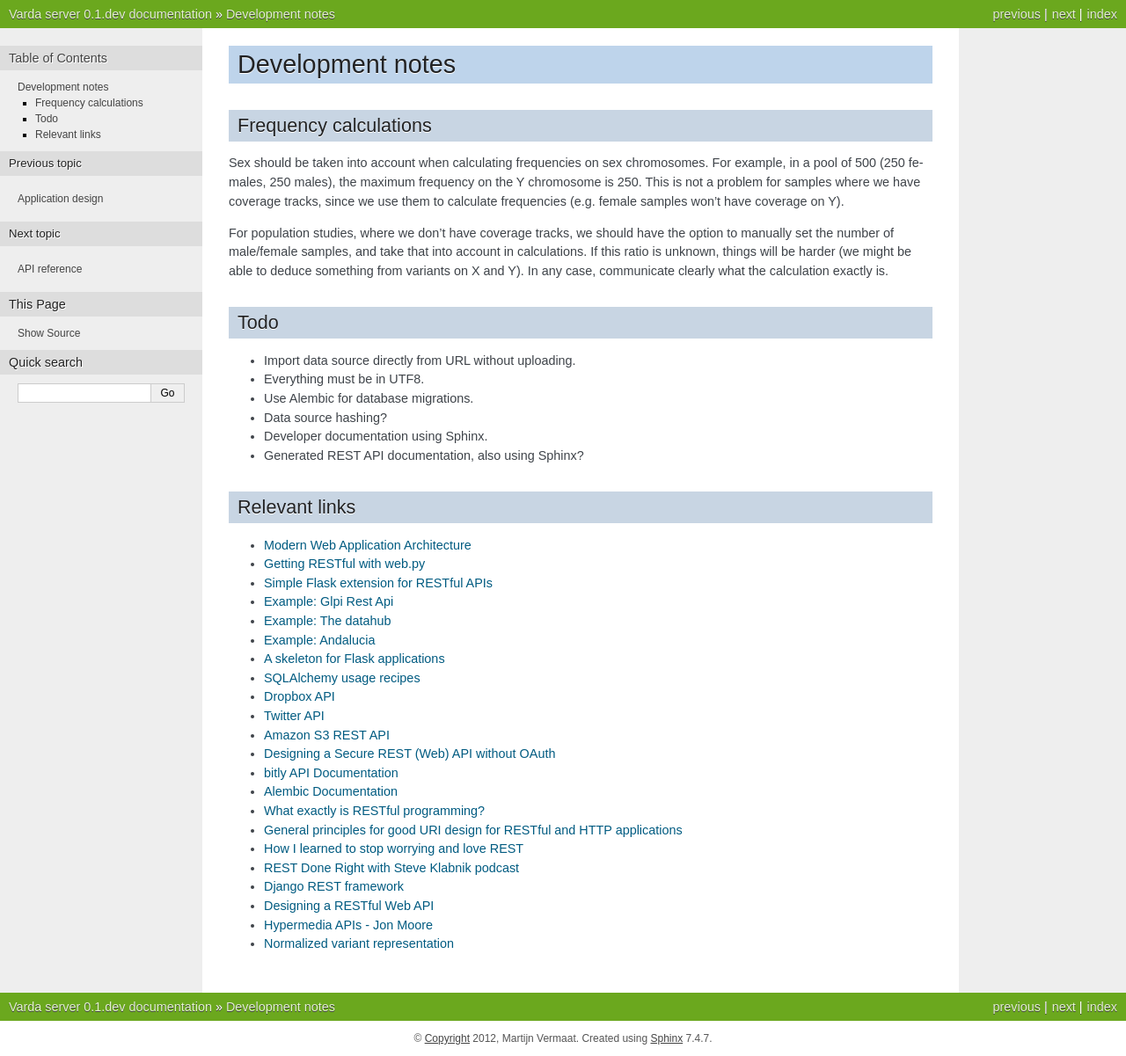
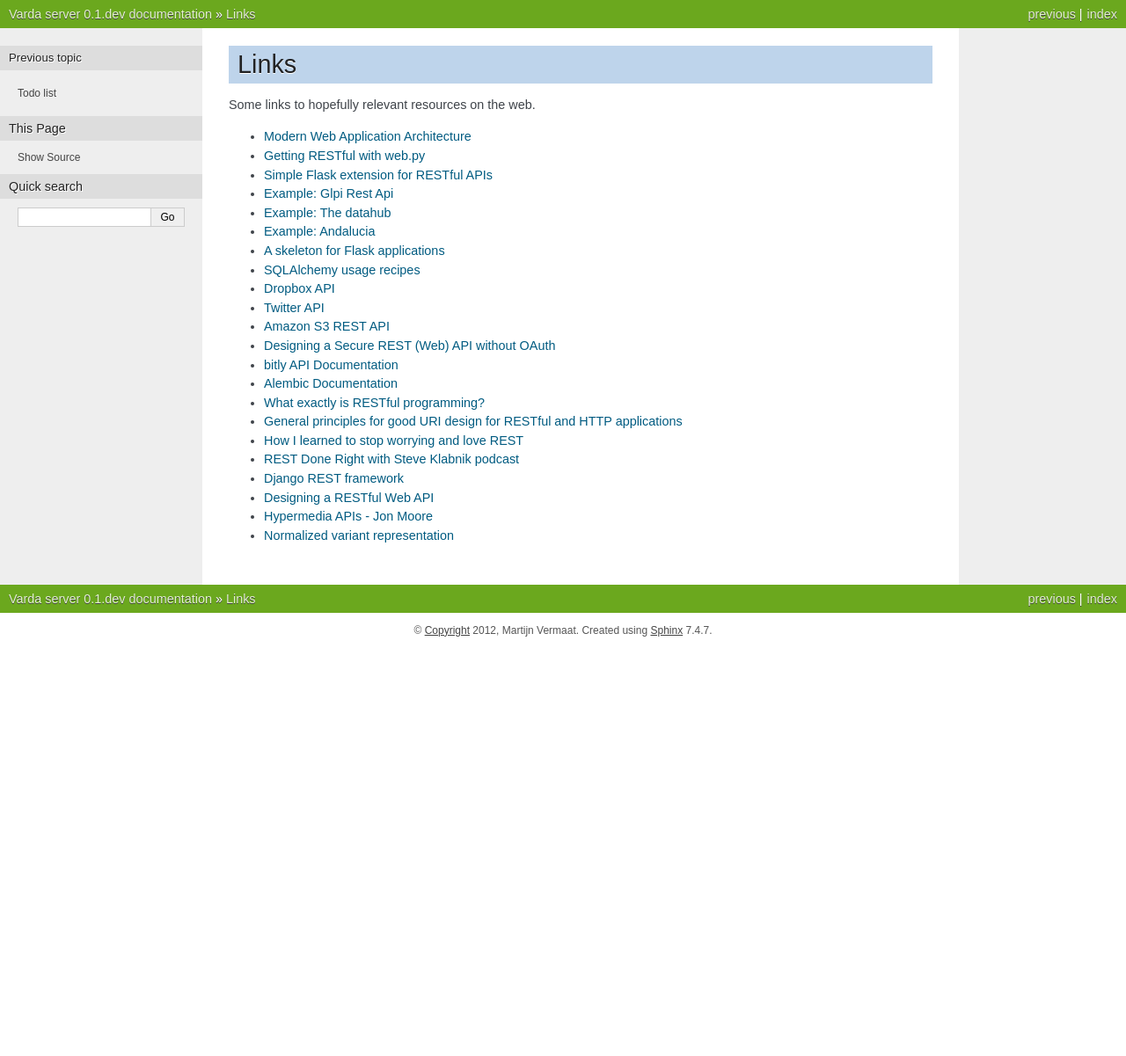
Before and after one commit to varda/varda, a Sphinx documentation site: the page built from doc/links.rst, in a window 1280 px wide. Shown: the whole page at 88% size. Built offline with Sphinx 7.4.7, drawn with Linux system fonts in a browser that asks for light colours; after the commit the page ends 900 px from its top, so only the background shows below that.

Commit message:
Minor documentation changes

```diff
--- a/doc/notes.rst
+++ b/doc/links.rst
@@ -1,35 +1,7 @@
-Development notes
-=================
+Links
+=====
 
-Frequency calculations
-----------------------
-
-Sex should be taken into account when calculating frequencies on sex
-chromosomes. For example, in a pool of 500 (250 females, 250 males), the
-maximum frequency on the Y chromosome is 250. This is not a problem for
-samples where we have coverage tracks, since we use them to calculate
-frequencies (e.g. female samples won't have coverage on Y).
-
-For population studies, where we don't have coverage tracks, we should
-have the option to manually set the number of male/female samples, and take
-that into account in calculations. If this ratio is unknown, things will be
-harder (we might be able to deduce something from variants on X and Y). In
-any case, communicate clearly what the calculation exactly is.
-
-
-Todo
-----
-
-* Import data source directly from URL without uploading.
-* Everything must be in UTF8.
-* Use Alembic for database migrations.
-* Data source hashing?
-* Developer documentation using Sphinx.
-* Generated REST API documentation, also using Sphinx?
-
-
-Relevant links
---------------
+Some links to hopefully relevant resources on the web.
 
 * `Modern Web Application Architecture <http://leftnode.com/entry/modern-web-application-architecture>`_
 * `Getting RESTful with web.py <http://johnpaulett.com/2008/09/20/getting-restful-with-webpy/>`_
```
Also changed, not shown: README.rst (+4 -4 lines), doc/index.rst (+11 -10 lines), doc/todo.rst (added, +33 -0 lines).
